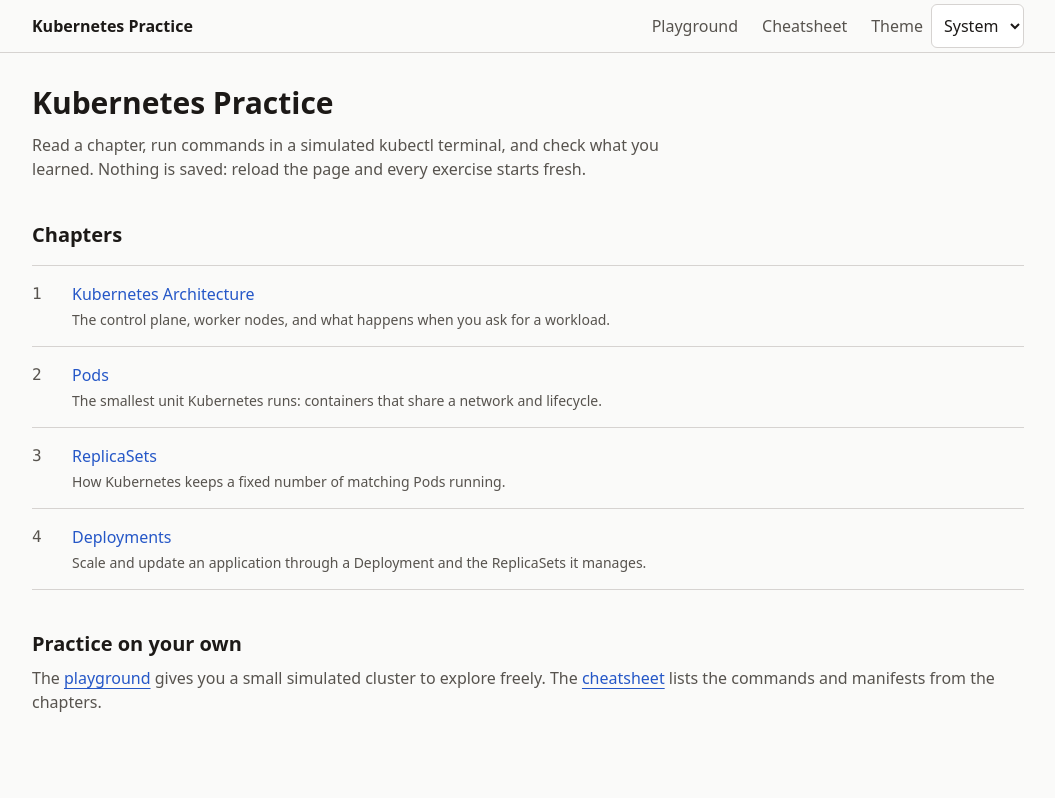
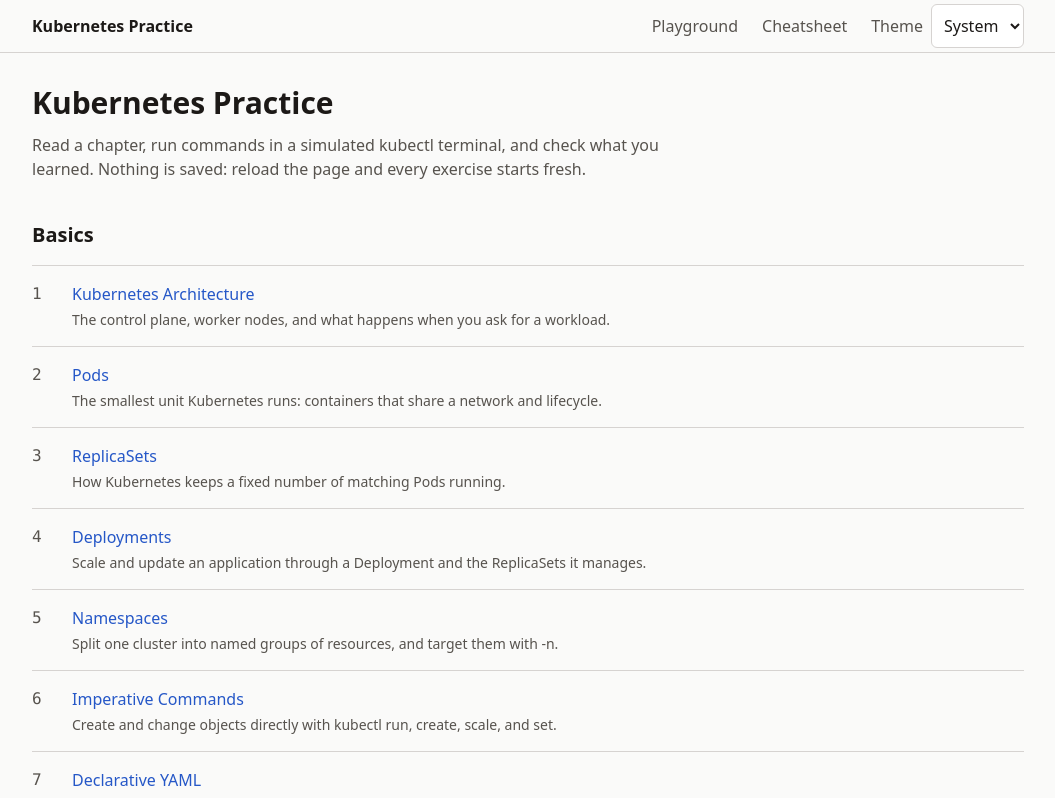
Before and after one commit to SaihanTaki/kubernetes-practice, a Next.js app: page / in a window 1280 px wide. Shown: the top 798 px of the page, without its empty margins (112-1167 px from the left). Built offline with nearby package versions, Linux system fonts and the light colour scheme.

Commit message:
feat(content): group chapters under Basics, enable new chapters
Content test now writes lab solution files before replaying the
solution commands.

```diff
--- a/app/chapters/[slug]/page.tsx
+++ b/app/chapters/[slug]/page.tsx
@@ -7,6 +7,9 @@ const content: Record<string, () => Promise<{ default: React.ComponentType }>> =
   pods: () => import("@/content/chapters/pods.mdx"),
   replicasets: () => import("@/content/chapters/replicasets.mdx"),
   deployments: () => import("@/content/chapters/deployments.mdx"),
+  namespaces: () => import("@/content/chapters/namespaces.mdx"),
+  imperative: () => import("@/content/chapters/imperative.mdx"),
+  declarative: () => import("@/content/chapters/declarative.mdx"),
 };
 
 type Props = { params: Promise<{ slug: string }> };
@@ -33,7 +36,7 @@ export default async function ChapterPage({ params }: Props) {
   return (
     <article className="max-w-none">
       <p className="text-sm text-muted">
-        Chapter {index + 1} · {chapter.difficulty}
+        {chapter.section} · Chapter {index + 1} · {chapter.difficulty}
       </p>
       <h1 className="mt-1 text-3xl font-semibold">{chapter.title}</h1>
       <p className="mt-3 text-lg text-muted">{chapter.summary}</p>
--- a/app/page.tsx
+++ b/app/page.tsx
@@ -1,5 +1,5 @@
 import Link from "next/link";
-import { chapters } from "@/content/chapters";
+import { chapters, sections } from "@/content/chapters";
 
 export default function Home() {
   return (
@@ -10,14 +10,23 @@ export default function Home() {
         reload the page and every exercise starts fresh.
       </p>
 
-      <h2 className="mt-10 text-xl font-semibold">Chapters</h2>
+      {sections.map((section) => (
+        <section key={section} aria-labelledby={`section-${section}`}>
+          <h2 id={`section-${section}`} className="mt-10 text-xl font-semibold">
+            {section}
+          </h2>
           <ol className="mt-4 divide-y divide-border border-y border-border">
-        {chapters.map((c, i) => (
+            {chapters
+              .filter((c) => c.section === section)
+              .map((c) => (
                 <li key={c.slug} className="flex gap-4 py-4">
-            <span className="w-6 shrink-0 font-mono text-muted">{i + 1}</span>
+                  <span className="w-6 shrink-0 font-mono text-muted">{chapters.indexOf(c) + 1}</span>
                   <div>
                     {c.ready ? (
-                <Link href={`/chapters/${c.slug}`} className="font-medium text-accent underline-offset-4 hover:underline">
+                      <Link
+                        href={`/chapters/${c.slug}`}
+                        className="font-medium text-accent underline-offset-4 hover:underline"
+                      >
                         {c.title}
                       </Link>
                     ) : (
@@ -30,6 +39,8 @@ export default function Home() {
                 </li>
               ))}
           </ol>
+        </section>
+      ))}
 
       <h2 className="mt-10 text-xl font-semibold">Practice on your own</h2>
       <p className="mt-2 text-muted">
--- a/content/chapters.ts
+++ b/content/chapters.ts
@@ -1,11 +1,16 @@
 import { data as architecture } from "./chapters/architecture.data";
+import { data as declarative } from "./chapters/declarative.data";
 import { data as deployments } from "./chapters/deployments.data";
+import { data as imperative } from "./chapters/imperative.data";
+import { data as namespaces } from "./chapters/namespaces.data";
 import { data as pods } from "./chapters/pods.data";
 import { data as replicasets } from "./chapters/replicasets.data";
 import type { ChapterData, Difficulty } from "./types";
 
 export type Chapter = {
   slug: string;
+  /** Group on the home page, e.g. "Basics". */
+  section: string;
   title: string;
   summary: string;
   difficulty: Difficulty;
@@ -17,6 +22,7 @@ export type Chapter = {
 export const chapters: Chapter[] = [
   {
     slug: "architecture",
+    section: "Basics",
     title: "Kubernetes Architecture",
     summary: "The control plane, worker nodes, and what happens when you ask for a workload.",
     difficulty: "beginner",
@@ -25,6 +31,7 @@ export const chapters: Chapter[] = [
   },
   {
     slug: "pods",
+    section: "Basics",
     title: "Pods",
     summary: "The smallest unit Kubernetes runs: containers that share a network and lifecycle.",
     difficulty: "beginner",
@@ -33,6 +40,7 @@ export const chapters: Chapter[] = [
   },
   {
     slug: "replicasets",
+    section: "Basics",
     title: "ReplicaSets",
     summary: "How Kubernetes keeps a fixed number of matching Pods running.",
     difficulty: "beginner",
@@ -41,13 +49,43 @@ export const chapters: Chapter[] = [
   },
   {
     slug: "deployments",
+    section: "Basics",
     title: "Deployments",
     summary: "Scale and update an application through a Deployment and the ReplicaSets it manages.",
     difficulty: "intermediate",
     ready: true,
     data: deployments,
   },
+  {
+    slug: "namespaces",
+    section: "Basics",
+    title: "Namespaces",
+    summary: "Split one cluster into named groups of resources, and target them with -n.",
+    difficulty: "beginner",
+    ready: true,
+    data: namespaces,
+  },
+  {
+    slug: "imperative",
+    section: "Basics",
+    title: "Imperative Commands",
+    summary: "Create and change objects directly with kubectl run, create, scale, and set.",
+    difficulty: "beginner",
+    ready: true,
+    data: imperative,
+  },
+  {
+    slug: "declarative",
+    section: "Basics",
+    title: "Declarative YAML",
+    summary: "Keep the state you want in files and let kubectl apply make the cluster match.",
+    difficulty: "intermediate",
+    ready: true,
+    data: declarative,
+  },
 ];
+
+export const sections = [...new Set(chapters.map((c) => c.section))];
 
 const all = chapters.map((c) => c.data);
 export const quizzes = Object.fromEntries(chapters.map((c) => [c.slug, c.data.quiz]));
```
Also changed, not shown: 2 other files (tests, documents, lock files or other folders). Lines whose indentation alone changed are shown as unchanged.
